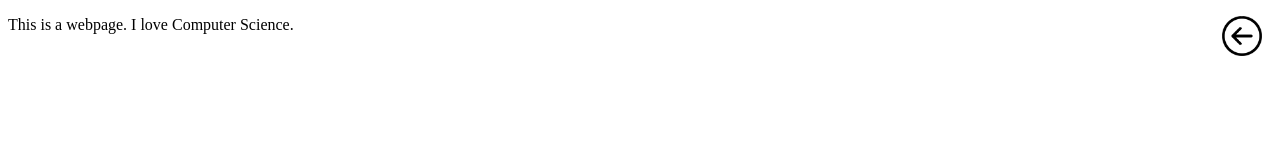
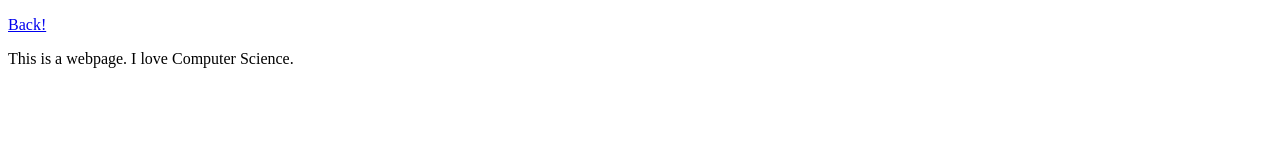
Before and after one commit to wendymbaguio/BAGUIOAA, a plain HTML site: page mod2-1_BAGUIO.html in a window 1280 px wide. Drawn offline with Linux system fonts and the light colour scheme.

Commit message:
Update mod2-1_BAGUIO.html

```diff
--- a/mod2-1_BAGUIO.html
+++ b/mod2-1_BAGUIO.html
@@ -11,7 +11,7 @@
 </head>
 
 <body>
-    <a href="index.html"><img id="logo" src="back button.png" width="40px" height="auto" style="float: right;margin-right:10px;"></a>
+    <a href="index.html"><p>Back!</p></a>
     <p>This is a webpage. I love Computer Science.</p>
 </body>
 
```
